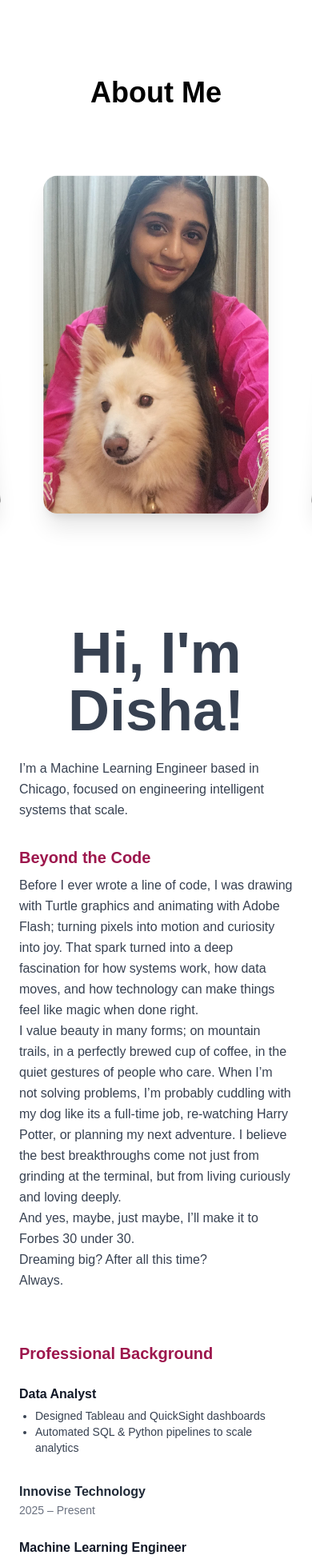
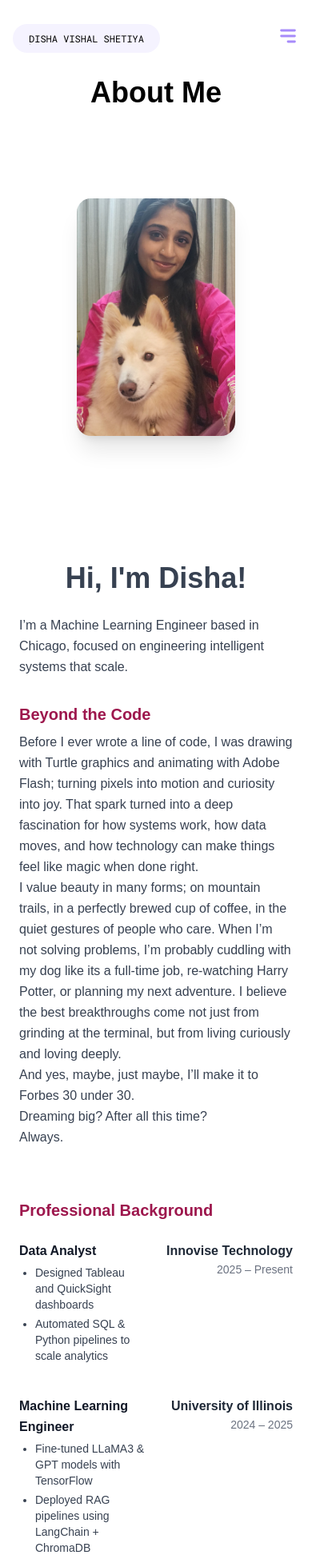
Before and after one commit to disha295/Portfolio, a React (Vite) app: page /about in a window 390 px wide. Shown: the top 1954 px of the page at 80% size. Built offline with nearby package versions, Linux system fonts and the light colour scheme; a web font is replaced by a local one.

Commit message:
fix: enhance layout and styling across components for improved responsiveness and visual consistency

```diff
--- a/src/App.jsx
+++ b/src/App.jsx
@@ -11,10 +11,12 @@ import Intro from "./components/intro.jsx";
 const Home = () => (
   <>
     <Navbar />
+    <div className="w-full max-w-[100vw]">
       <Hero />
       <Intro />
       <Projects />
       <Footer />
+    </div>
   </>
 );
 
@@ -22,7 +24,7 @@ const App = () => {
   const location = useLocation();
 
   return (
-    <main className="relative min-h-screen w-screen overflow-x-hidden">
+    <main className="relative min-h-screen w-screen overflow-x-hidden bg-white">
       <AnimatePresence mode="wait">
         <Routes location={location} key={location.pathname}>
           <Route
@@ -48,8 +50,10 @@ const App = () => {
                 transition={{ duration: 0.4, ease: "easeInOut" }}
               >
                 <Navbar />
+                <div className="w-full max-w-screen-2xl mx-auto">
                   <Work />
                   <Footer />
+                </div>
               </motion.div>
             }
           />
@@ -63,8 +67,10 @@ const App = () => {
                 transition={{ duration: 0.4, ease: "easeInOut" }}
               >
                 <Navbar />
+                <div className="w-full max-w-screen-2xl mx-auto">
                   <About />
                   <Footer />
+                </div>
               </motion.div>
             }
           />
--- a/src/components/About.jsx
+++ b/src/components/About.jsx
@@ -51,7 +51,7 @@ const About = () => {
       </h1>
 
       {/* Rotating Image Carousel */}
-      <div className="relative flex justify-center items-center h-[500px]">
+      <div className="relative flex justify-center items-center h-[420px] sm:h-[500px] overflow-hidden px-2 sm:px-4">
         {visibleIndexes.map((imgIndex, i) => {
           const offset = i - 1;
           return (
@@ -60,7 +60,7 @@ const About = () => {
               src={images[imgIndex]}
               alt={`img-${imgIndex}`}
               onClick={() => rotate(offset)}
-              className="absolute w-64 h-96 object-cover rounded-2xl shadow-xl cursor-pointer"
+              className="absolute w-[180px] sm:w-64 h-[270px] sm:h-96 object-cover rounded-2xl shadow-xl cursor-pointer"
               style={getStyle(offset)}
             />
           );
@@ -69,7 +69,7 @@ const About = () => {
 
       {/* Text Section */}
       <section className="max-w-3xl mx-auto px-6 mt-20 text-left leading-relaxed text-gray-700 font-robert-medium">
-        <h2 className="text-7xl font-Pencerio-Hairline font-bold mb-6 text-center">
+        <h2 className="text-4xl sm:text-5xl md:text-6xl font-Pencerio-Hairline font-bold mb-6 text-center leading-tight">
           Hi, I'm Disha!
         </h2>
         <p className="mb-6">
@@ -103,57 +103,50 @@ const About = () => {
           Professional Background
         </h3>
 
-        <div className="space-y-6">
-          {/* Experience Item */}
-          <div className="flex flex-col md:flex-row md:justify-between md:items-start gap-6">
-            {/* Left: Role and Bullet Points */}
-            <div className="flex-1">
+        <div className="grid grid-cols-2 gap-x-6 gap-y-10">
+          {/* Data Analyst */}
+          <div>
             <p className="font-semibold text-gray-900">Data Analyst</p>
-              <ul className="list-disc ml-5 text-sm text-gray-700 mt-1">
+            <ul className="list-disc ml-5 text-sm text-gray-700 mt-1 space-y-1">
               <li>Designed Tableau and QuickSight dashboards</li>
               <li>Automated SQL & Python pipelines to scale analytics</li>
             </ul>
           </div>
-
-            {/* Right: Company and Dates */}
-            <div className="w-full md:w-60 text-left md:text-right mt-2 md:mt-0">
+          <div className="text-right">
             <p className="font-semibold text-gray-800">Innovise Technology</p>
             <p className="text-sm text-gray-500">2025 – Present</p>
           </div>
-          </div>
 
-          <div className="flex flex-col md:flex-row md:justify-between md:items-start gap-6">
-            <div className="flex-1">
+          {/* ML Engineer */}
+          <div>
             <p className="font-semibold text-gray-900">
               Machine Learning Engineer
             </p>
-              <ul className="list-disc ml-5 text-sm text-gray-700 mt-1 ">
+            <ul className="list-disc ml-5 text-sm text-gray-700 mt-1 space-y-1">
               <li>Fine-tuned LLaMA3 & GPT models with TensorFlow</li>
               <li>Deployed RAG pipelines using LangChain + ChromaDB</li>
             </ul>
           </div>
-            <div className="w-full md:w-60 text-left md:text-right mt-2 md:mt-0">
+          <div className="text-right">
             <p className="font-semibold text-gray-800">
               University of Illinois
             </p>
             <p className="text-sm text-gray-500">2024 – 2025</p>
           </div>
-          </div>
 
-          <div className="flex flex-col md:flex-row md:justify-between md:items-start gap-6">
-            <div className="flex-1">
+          {/* SDE Intern */}
+          <div>
             <p className="font-semibold text-gray-900">SDE Intern</p>
-              <ul className="list-disc ml-5 text-sm text-gray-700 mt-1">
+            <ul className="list-disc ml-5 text-sm text-gray-700 mt-1 space-y-1">
               <li>Developed REST APIs and optimized MySQL schemas</li>
               <li>Implemented Jenkins CI/CD and Postman testing</li>
             </ul>
           </div>
-            <div className="w-full md:w-60 text-left md:text-right mt-2 md:mt-0">
+          <div className="text-right">
             <p className="font-semibold text-gray-800">
               Ness Digital Engineering
             </p>
             <p className="text-sm text-gray-500">2021 – 2022</p>
-            </div>
           </div>
         </div>
 
--- a/src/components/Button.jsx
+++ b/src/components/Button.jsx
@@ -5,12 +5,12 @@ const Button = ({ id, title, leftIcon, containerClass }) => {
     <button
       id={id}
       className={clsx(
-        "group relative z-10 w-fit cursor-pointer overflow-hidden rounded-full bg-violet-50 px-7 py-3 text-black",
+        "group relative z-10 w-fit cursor-pointer overflow-hidden rounded-full bg-violet-50 px-5 sm:px-7 py-2.5 sm:py-3 text-black",
         containerClass
       )}
     >
+      <div className="flex items-center gap-2">
         {leftIcon}
-
         <span className="relative inline-flex overflow-hidden font-general text-xs uppercase">
           <div className="translate-y-0 skew-y-0 transition duration-500 group-hover:translate-y-[-160%] group-hover:skew-y-12">
             {title}
@@ -19,6 +19,7 @@ const Button = ({ id, title, leftIcon, containerClass }) => {
             {title}
           </div>
         </span>
+      </div>
     </button>
   );
 };
--- a/src/components/Navbar.jsx
+++ b/src/components/Navbar.jsx
@@ -2,7 +2,7 @@ import { useEffect, useRef, useState } from "react";
 import gsap from "gsap";
 import { useWindowScroll } from "react-use";
 import { Link, useLocation } from "react-router-dom";
-
+import { HiMenuAlt3, HiX } from "react-icons/hi"; // for hamburger icons
 import Button from "./Button";
 
 const navItems = [
@@ -15,6 +15,7 @@ const NavBar = () => {
   const { y: currentScrollY } = useWindowScroll();
   const [isNavVisible, setIsNavVisible] = useState(true);
   const [lastScrollY, setLastScrollY] = useState(0);
+  const [isMenuOpen, setIsMenuOpen] = useState(false);
   const location = useLocation();
 
   useEffect(() => {
@@ -39,42 +40,74 @@ const NavBar = () => {
     });
   }, [isNavVisible]);
 
+  const toggleMenu = () => setIsMenuOpen(!isMenuOpen);
+
   return (
     <div
       ref={navContainerRef}
-      className="fixed inset-x-0 top-4 z-50 h-16 border-none transition-all duration-700 sm:inset-x-6 "
+      className="fixed inset-x-0 top-4 z-50 h-16 transition-all duration-700 sm:inset-x-6"
     >
       <header className="absolute top-1/2 w-full -translate-y-1/2">
-        <nav className="flex size-full items-center justify-between px-6">
-          {/* Logo / Home Button */}
-          <div className="flex items-center gap-7">
+        <nav
+          className="flex size-full items-center justify-between px-4 sm:px-6"
+          role="navigation"
+          aria-label="Main navigation"
+        >
+          {/* Logo */}
           <Link
             to="/"
-              onClick={() => window.scrollTo({ top: 0, behavior: "smooth" })}
+            onClick={() => {
+              window.scrollTo({ top: 0, behavior: "smooth" });
+              setIsMenuOpen(false);
+            }}
           >
             <Button
-                id="product-button"
+              id="nav-logo"
               title="Disha Vishal Shetiya"
-                containerClass="md:flex hidden items-center justify-center gap-1"
+              containerClass="flex items-center justify-center gap-1"
             />
           </Link>
-          </div>
 
-          {/* Navigation Buttons */}
-          <div className="flex h-full items-center">
-            <div className="hidden md:flex gap-6">
+          {/* Desktop Nav */}
+          <div className="hidden md:flex gap-6 items-center">
             {navItems.map(({ label, path }) => (
               <Link key={label} to={path}>
                 <Button
-                    id="product-button"
+                  id={`nav-${label.toLowerCase()}`}
                   title={label}
-                    containerClass="md:flex hidden items-center justify-center gap-1"
+                  containerClass="flex items-center justify-center gap-1"
                 />
               </Link>
             ))}
           </div>
+
+          {/* Mobile Menu Toggle */}
+          <div className="md:hidden z-50">
+            <button
+              onClick={toggleMenu}
+              className="text-violet-400 hover:scale-110 transition"
+              aria-label="Toggle Menu"
+            >
+              {isMenuOpen ? <HiX size={28} /> : <HiMenuAlt3 size={28} />}
+            </button>
           </div>
         </nav>
+
+        {/* Mobile Dropdown */}
+        {isMenuOpen && (
+          <div className="absolute top-full left-0 w-full bg-white rounded-xl shadow-lg p-4 flex flex-col gap-4 md:hidden mt-2 z-40">
+            {navItems.map(({ label, path }) => (
+              <Link
+                key={label}
+                to={path}
+                onClick={() => setIsMenuOpen(false)}
+                className="text-sm font-medium text-black"
+              >
+                {label}
+              </Link>
+            ))}
+          </div>
+        )}
       </header>
     </div>
   );
--- a/src/components/work.jsx
+++ b/src/components/work.jsx
@@ -28,6 +28,7 @@ const Work = () => {
             start: "top 90%",
             end: "top 40%",
             scrub: true,
+            once: true,
           },
         }
       );
@@ -38,12 +39,12 @@ const Work = () => {
 
   return (
     <div className="min-h-screen bg-white overflow-x-hidden">
-      <section className="px-6 py-24 max-w-7xl mx-auto">
-        <h1 className="text-4xl font-Stardom-Regular font-semibold mb-16 text-center">
+      <section className="px-4 sm:px-6 lg:px-8 py-20 max-w-6xl mx-auto">
+        <h1 className="text-4xl font-Stardom-Regular font-semibold mb-16 text-center font-sans">
           Projects
         </h1>
 
-        <div className="grid grid-cols-1 md:grid-cols-2 gap-14">
+        <div className="grid grid-cols-1 sm:grid-cols-2 lg:grid-cols-3 gap-10 sm:gap-12">
           {allProjects.map((proj, index) => (
             <div
               key={index}
--- a/src/index.css
+++ b/src/index.css
@@ -6,9 +6,14 @@
 
 html {
   scroll-behavior: smooth;
+  margin: 0;
+  padding: 0;
+  overflow-x: hidden;
 }
 
 body {
+  margin: 0;
+  padding: 0;
   width: 100dvw;
   overflow-x: hidden;
   background-color: white;
@@ -88,7 +93,7 @@ body {
     @apply relative font-general text-xs uppercase text-pink-800 after:absolute after:-bottom-0.5 after:left-0 after:h-[2px] after:w-full after:origin-bottom-right after:scale-x-0 after:bg-pink-800 after:transition-transform after:duration-300 after:ease-[cubic-bezier(0.65_0.05_0.36_1)] hover:after:origin-bottom-left hover:after:scale-x-100 cursor-pointer;
   }
   .footer-hover-btn {
-    @apply relative ms-10 font-general text-base uppercase text-black
+    @apply relative font-general text-base uppercase text-black
       after:absolute after:-bottom-0.5 after:left-0
       after:h-[2px] after:w-full after:origin-bottom-right after:scale-x-0
       after:bg-pink-800 after:transition-transform after:duration-300
```
Also changed, not shown: src/components/Footer.jsx (+7 -7 lines), src/components/Hero.jsx (+20 -17 lines), src/components/ProjectItem.jsx (+11 -12 lines), src/components/Projects.jsx (+12 -6 lines), src/components/TechIcons.jsx (+20 -14 lines), src/components/intro.jsx (+10 -7 lines). Lines whose indentation alone changed are shown as unchanged.
